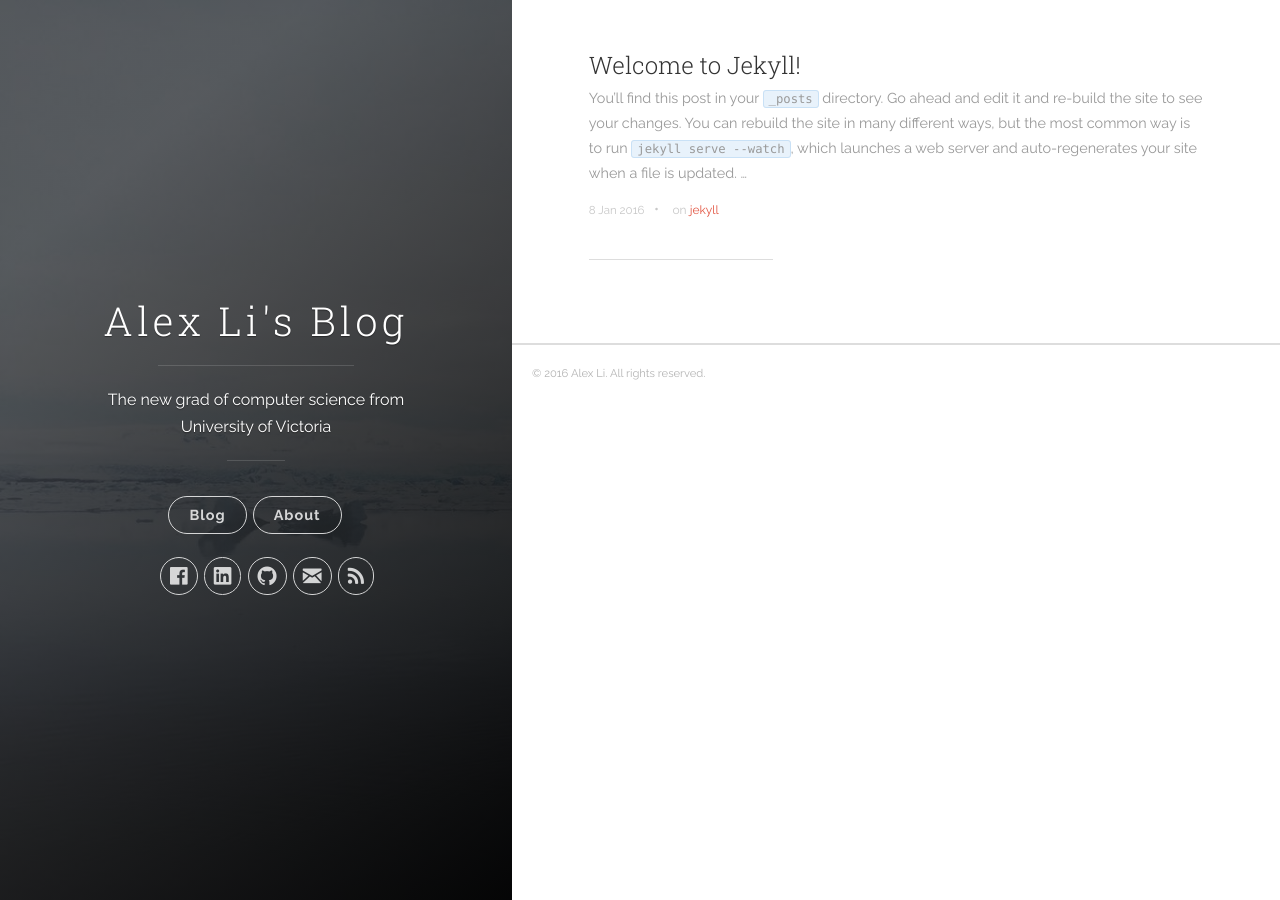
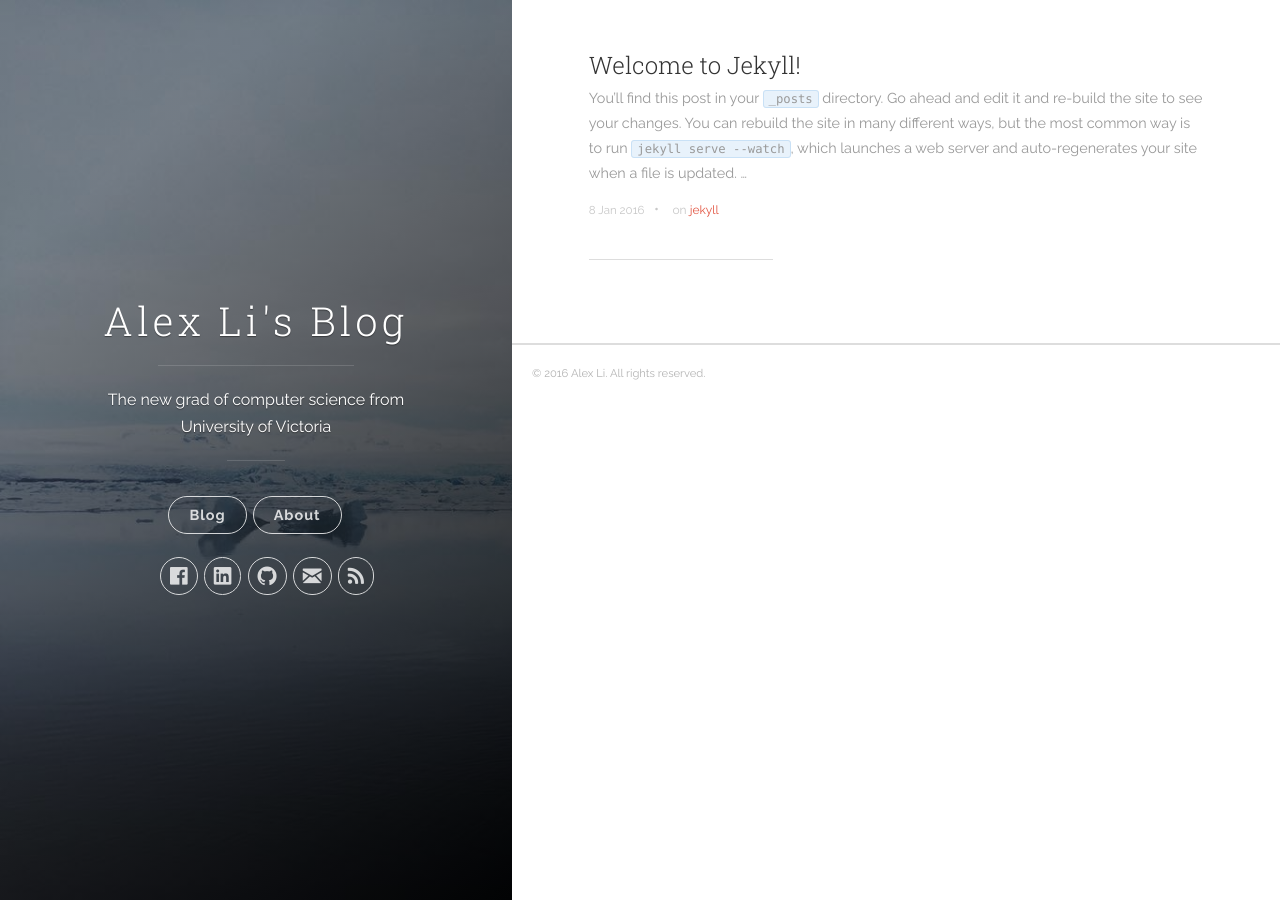
Before and after one commit to AlexLi88/AlexLi88.github.io, a Jekyll site: the page built from index.html, in a window 1280 px wide. Built offline with Jekyll 4.4.1, drawn with Linux system fonts in a browser that asks for light colours; nearby versions of some CDN libraries; the list of posts is cut into pages by our own code.

Commit message:
change css

```diff
--- a/css/uno.css
+++ b/css/uno.css
@@ -1237,7 +1237,6 @@ hr {
 	right: 0;
 	bottom: 0;
 	left: 0;
-	background-color: rgba(68, 68, 68, 0.6);
 	background-image: -webkit-linear-gradient(-410deg, rgba(68, 68, 68, 0.6) 20%, rgba(0, 0, 0, 0.9));
 	background-image: linear-gradient(140deg,rgba(68, 68, 68, 0.6) 20%, rgba(0, 0, 0, 0.9)); }
 
```
